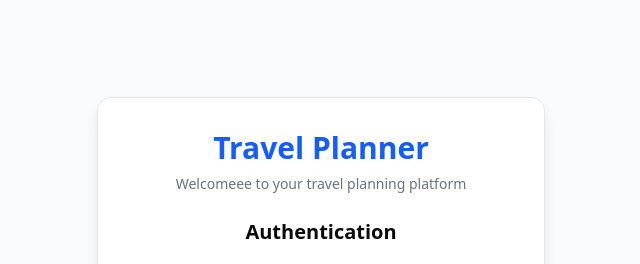
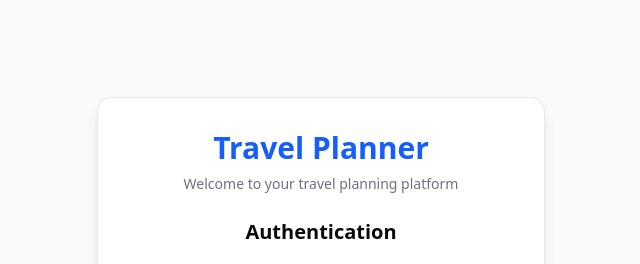
Before and after one commit to Sufi9526/Main-Project, a React (Vite) app in the folder frontend/: page /auth in a window 1280 px wide. Shown: the top 264 px of the page, without its empty margins (319-959 px from the left). Built offline with nearby package versions, Linux system fonts and the light colour scheme.

Commit message:
test dep

```diff
--- a/frontend/src/pages/Auth.jsx
+++ b/frontend/src/pages/Auth.jsx
@@ -131,7 +131,7 @@ export default function Auth() {
         <div className="text-center space-y-2">
           <h1 className="text-3xl font-bold text-blue-600">Travel Planner</h1>
           <p className="text-gray-500 text-sm">
-            Welcomeee to your travel planning platform
+            Welcome to your travel planning platform
           </p>
         </div>
         {!isForgotPassword && (
--- a/frontend/src/pages/TravelSearch.jsx
+++ b/frontend/src/pages/TravelSearch.jsx
@@ -203,6 +203,12 @@ const TravelSearch = () => {
             </div>
           </div>
         )}
+
+        {searchPerformed && travelOptions.length === 0 && (
+          <div className="mt-8 p-4 border border-gray-200 rounded-lg bg-gray-50 text-gray-600 text-sm">
+            No travel options found for {formData.date ? new Date(formData.date.split('-')[0], formData.date.split('-')[1] - 1, formData.date.split('-')[2]).toLocaleDateString('en-US', { weekday: 'long' }) : 'this date'}. Try changing date, time, or mode.
+          </div>
+        )}
       </div>
     </div>
   );
```
